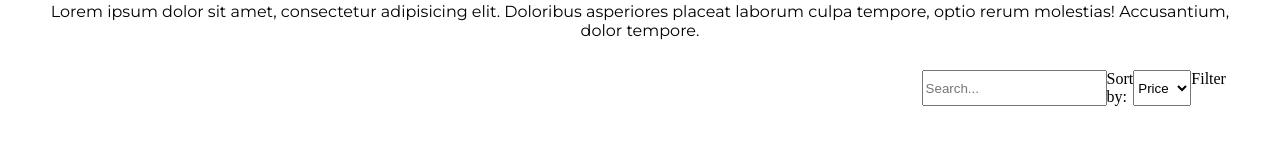
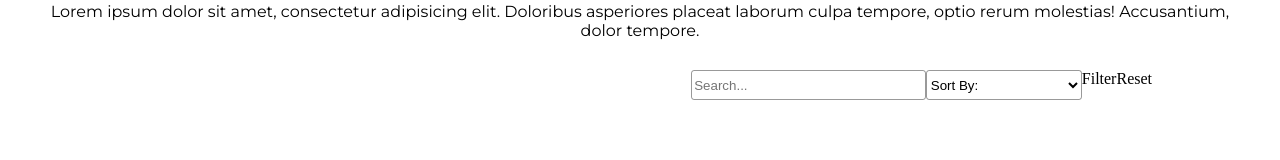
Before and after one commit to mahtyns/myshop-ecommerce-store, a React (Create React App) app: page /products in a window 1280 px wide. Shown: the part 207-367 px from the top of the page. Built offline with nearby package versions, Linux system fonts and the light colour scheme; a web font is replaced by a local one.

Commit message:
hook to define sorting method added

```diff
--- a/src/components/Products.jsx
+++ b/src/components/Products.jsx
@@ -11,7 +11,8 @@ const Products = ({ addItemToCart, availableStock, searchTerm }) => {
             {products.filter((product) => {
                 if (searchTerm === '')
                     return <ProductItem product={product} addItemToCart={addItemToCart} availableStock={availableStock} />
-                else if (product.name.toLowerCase().includes(searchTerm.toLowerCase())) return <ProductItem product={product} addItemToCart={addItemToCart} availableStock={availableStock} />
+                else if (product.name.toLowerCase().includes(searchTerm.toLowerCase()))
+                    return <ProductItem product={product} addItemToCart={addItemToCart} availableStock={availableStock} />
             }).map((product, index) => (
                 <ProductItem product={product} index={index} addItemToCart={addItemToCart} availableStock={availableStock} />
             ))}
--- a/src/components/SearchFilterProductBar.jsx
+++ b/src/components/SearchFilterProductBar.jsx
@@ -1,17 +1,18 @@
 import React from 'react'
-import { SearchFilterProductContainer, SearchFilterWrapper } from '../styling/productShopStyling'
+import { SearchFilterProductContainer, SearchFilterWrapper, SearchProductInput, SortProductDropdown } from '../styling/productShopStyling'
 
-const SearchFilterProductBar = ({ handleChangeSearch }) => {
+const SearchFilterProductBar = ({ handleChangeSearch, handleSortingOptions }) => {
     return (
         <SearchFilterProductContainer>
             <SearchFilterWrapper>
-                <input placeholder='Search...' type="text" onChange={handleChangeSearch} />
-                <p> Sort by: </p>
-                <select>
-                    <option>Price</option>
-                    <option>Name</option>
-                </select>
+                <SearchProductInput placeholder='Search...' type="text" onChange={handleChangeSearch} />
+                <SortProductDropdown onChange={handleSortingOptions}>
+                    <option>Sort By:</option>
+                    <option value="name">Name</option>
+                    <option value="price">Price</option>
+                </SortProductDropdown>
                 <p>Filter</p>
+                <p>Reset</p>
             </SearchFilterWrapper>
         </SearchFilterProductContainer>
     )
--- a/src/pages/ProductsShop.jsx
+++ b/src/pages/ProductsShop.jsx
@@ -7,6 +7,20 @@ import { SharedParagraph, SharedTitle } from '../styling/sharedStyling';
 
 const ProductsShop = ({ itemsAddedToCartList, addItemToCart, availableStock }) => {
     const [searchTerm, setSearchTerm] = useState('')
+    const [sortingOptionList, setSortingOptionList] = useState("");
+
+    const handleSortingOptions = (event) => {
+        if (event.target.value === "name") {
+            setSortingOptionList("name");
+        }
+        else if (event.target.value === "price") {
+            setSortingOptionList("price")
+        }
+        else {
+            setSortingOptionList("");
+        }
+    }
+
 
     const handleChangeSearch = (event) => {
         setSearchTerm(event.target.value)
@@ -17,7 +31,7 @@ const ProductsShop = ({ itemsAddedToCartList, addItemToCart, availableStock }) =
             <SharedTitle>Shop our products</SharedTitle>
             <SharedParagraph>Lorem ipsum dolor sit amet, consectetur adipisicing elit. Doloribus asperiores placeat laborum culpa tempore, optio rerum molestias! Accusantium, dolor tempore.
             </SharedParagraph>
-            <SearchFilterProductBar handleChangeSearch={handleChangeSearch} />
+            <SearchFilterProductBar handleChangeSearch={handleChangeSearch} handleSortingOptions={handleSortingOptions} />
             <ProductShopContainer>
                 <Products itemsAddedToCartList={itemsAddedToCartList} addItemToCart={addItemToCart} availableStock={availableStock} searchTerm={searchTerm} />
             </ProductShopContainer>
--- a/src/styling/productShopStyling.js
+++ b/src/styling/productShopStyling.js
@@ -86,7 +86,29 @@ flex-direction: row;
 justify-content: flex-end;`;
 
 export const SearchFilterWrapper = styled.div`
-width: 20%;
+width: 40%;
 display: flex;
 flex-direction: row;
-justify-content: space-between`;
+justify-content: space-evenly;
+`;
+
+export const SearchProductInput = styled.input`
+background: transparent;
+border: 1px solid rgba(0,0,0,0.4);
+border-radius: 3px;
+width: 300px;
+height: 30px;
+ &:focus {
+    outline: none;
+  }`;
+
+
+export const SortProductDropdown = styled.select`
+background: transparent;
+border: 1px solid rgba(0,0,0,0.4);
+border-radius: 3px;
+width: 200px;
+height: 30px;
+ &:focus {
+    outline: none;
+  }`;
```
